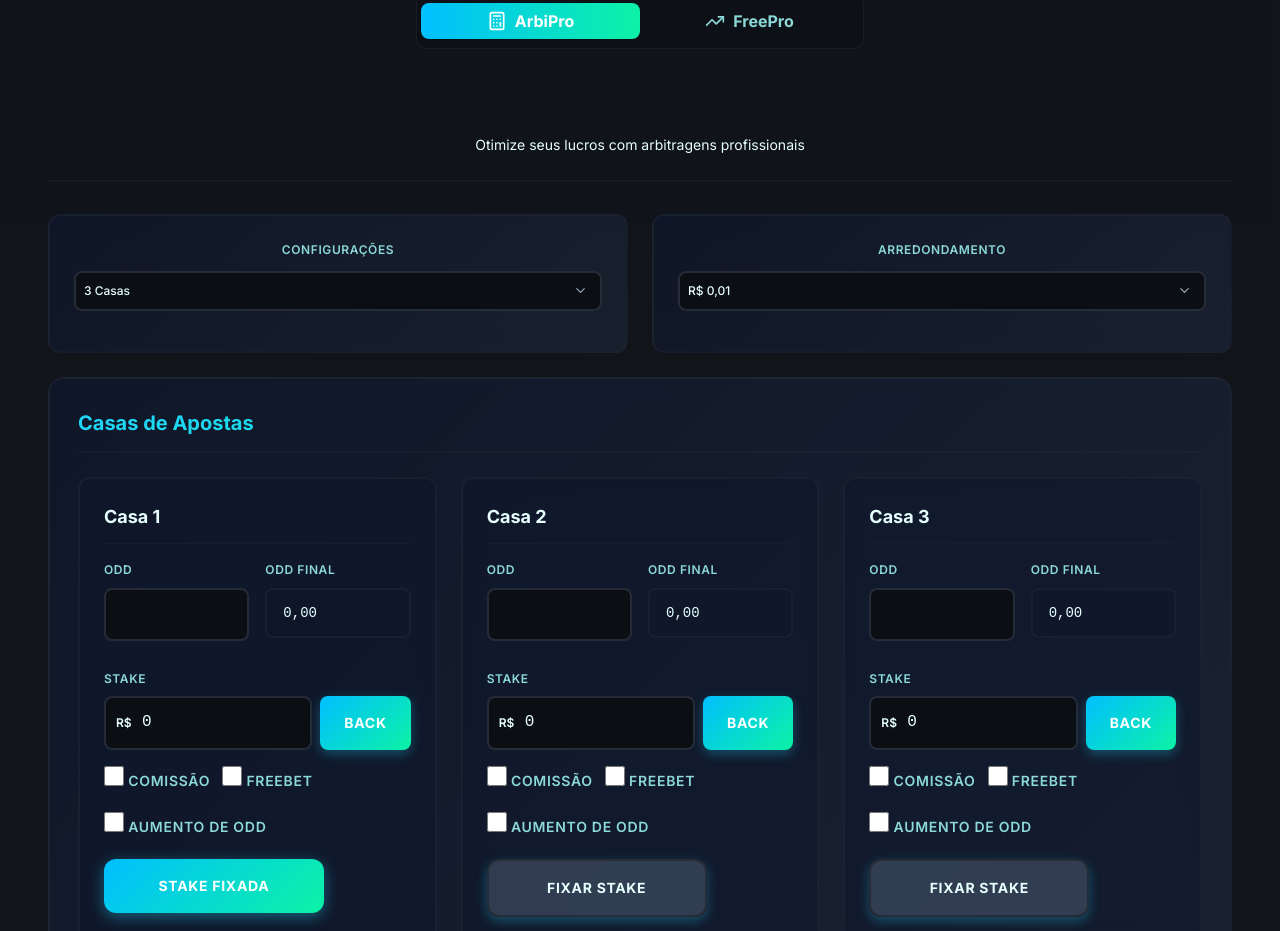
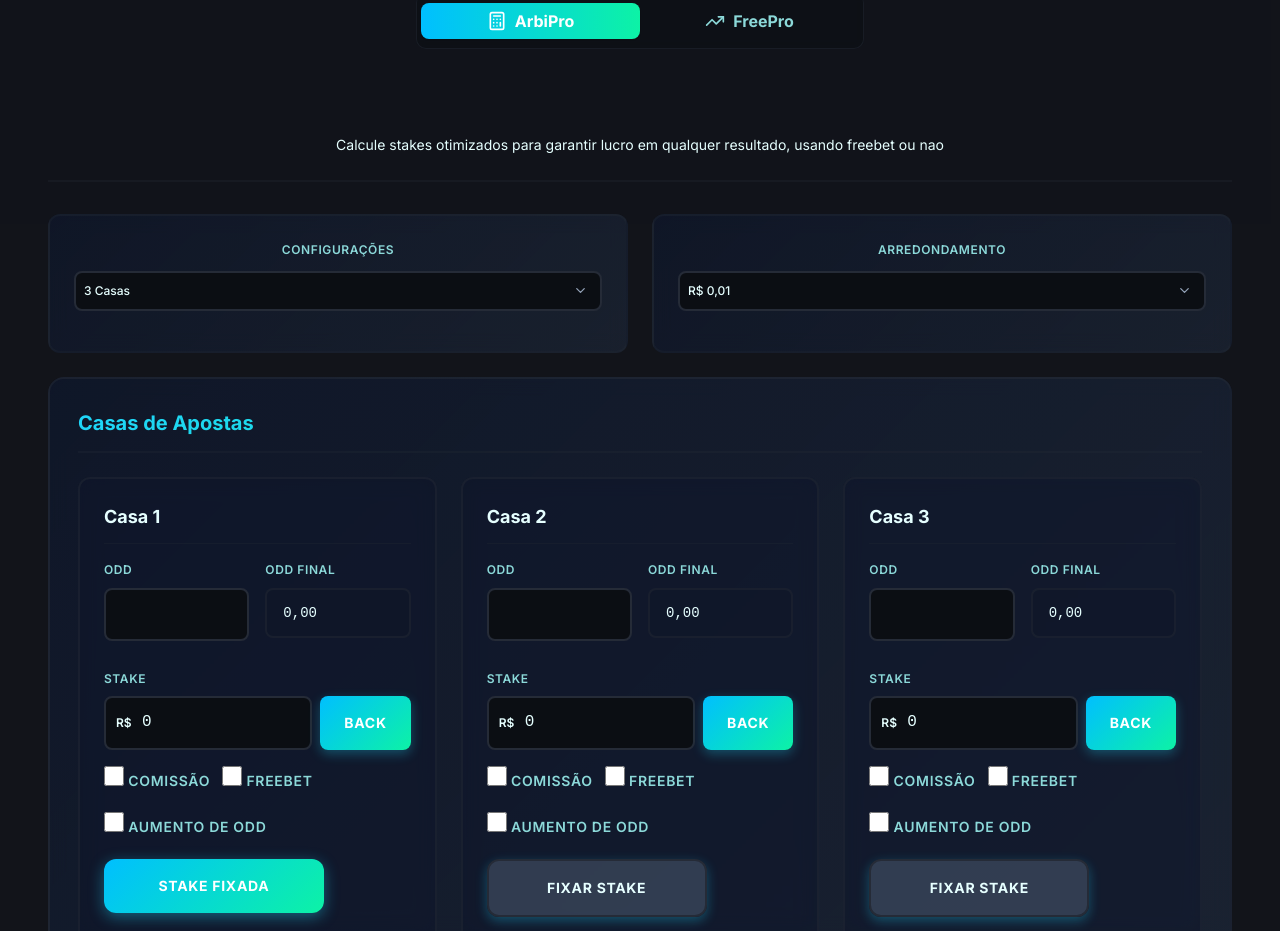
Before and after one commit to falconstore/bet-calc-suite, a React (Vite) app: page / in a window 1280 px wide. Shown: the part 1047-1978 px from the top of the page. Built offline with nearby package versions, Linux system fonts and the light colour scheme.

Commit message:
Fix calculator descriptions

```diff
--- a/public/js/arbipro.js
+++ b/public/js/arbipro.js
@@ -209,7 +209,7 @@ export class ArbiPro {
     app.innerHTML = `
       <div class="calc-header">
         <h1 style="font-size: 1.75rem; font-weight: 800; background: linear-gradient(135deg, var(--primary), var(--secondary)); -webkit-background-clip: text; -webkit-text-fill-color: transparent; margin-bottom: 0.5rem; text-align: center;">Calculadora ArbiPro</h1>
-        <p style="color: var(--text-secondary); font-size: 0.875rem; text-align: center;">Otimize seus lucros com arbitragens profissionais</p>
+        <p style="color: var(--text-secondary); font-size: 0.875rem; text-align: center;">Calcule stakes otimizados para garantir lucro em qualquer resultado, usando freebet ou nao</p>
       </div>
 
       <div class="stats-grid" style="grid-template-columns: repeat(auto-fit, minmax(200px, 1fr)); gap: 1rem;">
--- a/src/components/CalculatorFreeProDirect.tsx
+++ b/src/components/CalculatorFreeProDirect.tsx
@@ -555,7 +555,7 @@ export const CalculatorFreeProDirect = () => {
           <span className="text-gradient">Calculadora FreePro</span>
         </h1>
         <p className="text-lg text-muted-foreground">
-          Otimize seus lucros com freebets e cashbacks profissionais
+          Otimize seus lucros com freebets de apostas seguras e cashbacks - cálculo automático em tempo real
         </p>
       </div>
 
```
